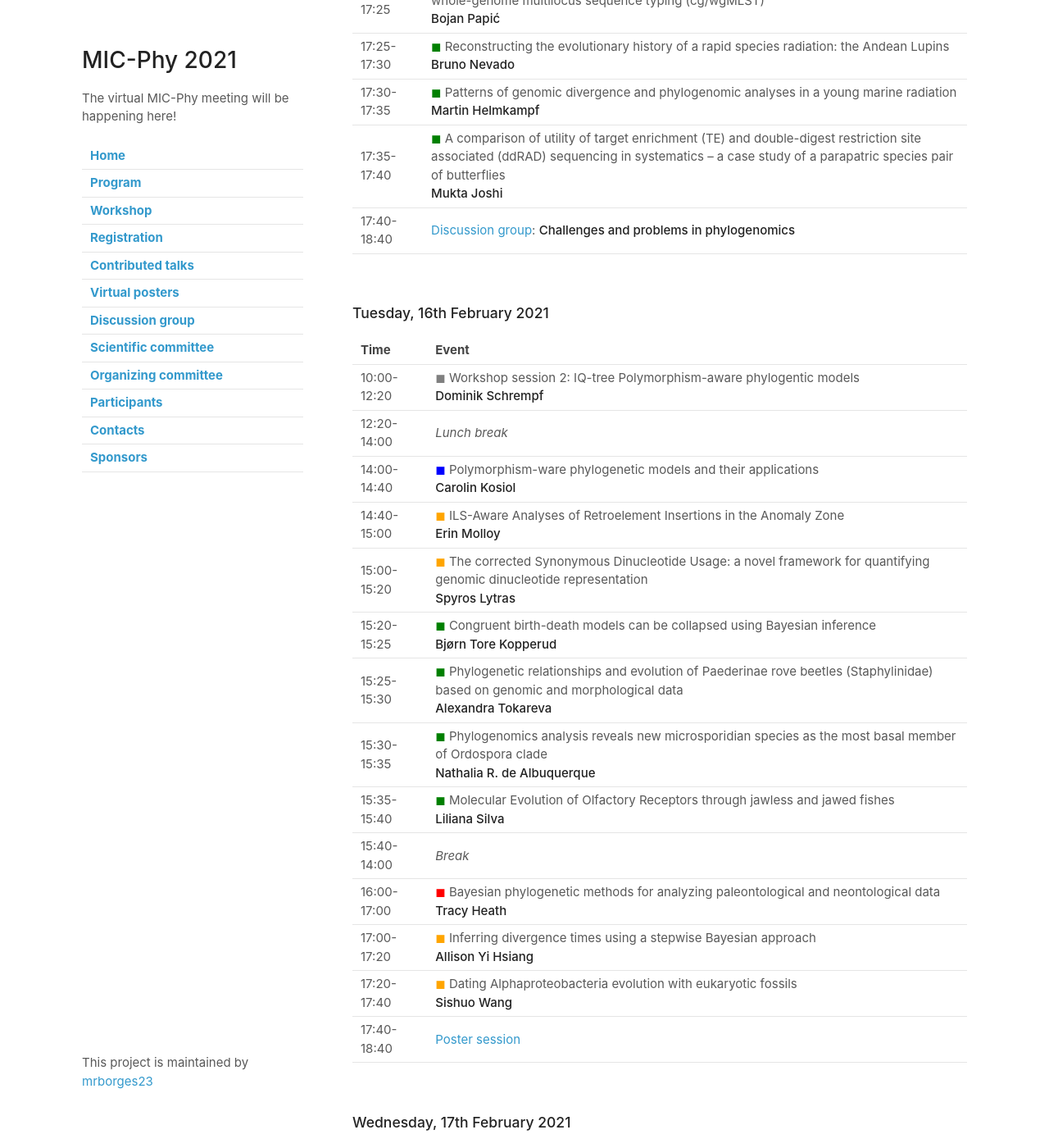
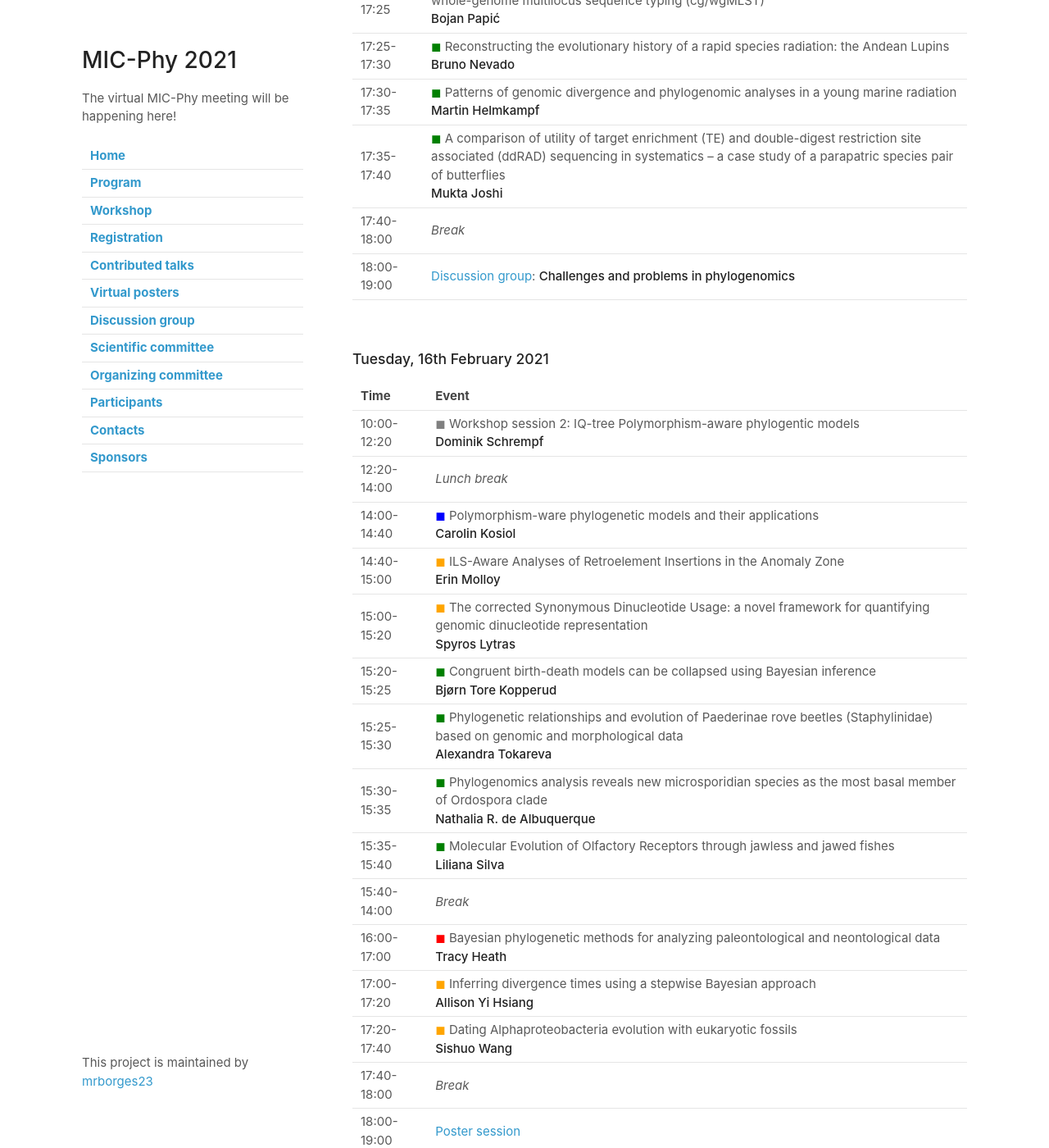
Before and after one commit to mrborges23/micphy2021, a Jekyll site: the page built from program.md, in a window 1280 px wide and 1400 px high, scrolled down 1389 px. Shown: the whole window at 82% size. Built offline with Jekyll 4.4.1, drawn with Linux system fonts in a browser that asks for light colours; our own code applies the rules of GitHub Pages for plain Markdown files.

Commit message:
updating discussion group

```diff
--- a/program.md
+++ b/program.md
@@ -33,7 +33,8 @@
 |17:25-17:30| <span style="color:green">&#9724;</span> Reconstructing the evolutionary history of a rapid species radiation: the Andean Lupins <br/> **Bruno Nevado**|
 |17:30-17:35| <span style="color:green">&#9724;</span> Patterns of genomic divergence and phylogenomic analyses in a young marine radiation <br/> **Martin Helmkampf** |
 |17:35-17:40| <span style="color:green">&#9724;</span> A comparison of utility of target enrichment (TE) and double-digest restriction site associated (ddRAD) sequencing in systematics – a case study of a parapatric species pair of butterflies <br/> **Mukta Joshi** |
-|17:40-18:40| [Discussion group](discussiongroup.md): **Challenges and problems in phylogenomics**  |
+|17:40-18:00| *Break* |
+|18:00-19:00| [Discussion group](discussiongroup.md): **Challenges and problems in phylogenomics**  |
 
 <br>
 
@@ -54,7 +55,8 @@
 |16:00-17:00| <span style="color:red">&#9724;</span> Bayesian phylogenetic methods for analyzing paleontological and neontological data <br/> **Tracy Heath**  |
 |17:00-17:20| <span style="color:orange">&#9724;</span> Inferring divergence times using a stepwise Bayesian approach<br/> **Allison Yi Hsiang** |
 |17:20-17:40| <span style="color:orange">&#9724;</span> Dating Alphaproteobacteria evolution with eukaryotic fossils <br/> **Sishuo Wang**  |
-|17:40-18:40| [Poster session](posters.md) |
+|17:40-18:00| *Break* |
+|18:00-19:00| [Poster session](posters.md) |
 
 <br>
 
```
